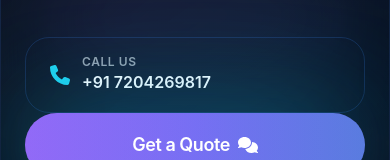
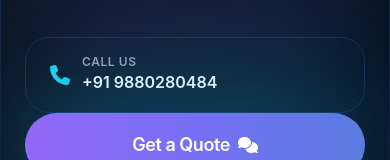
Before and after one commit to JanakeeshHd/PPT, a React (Vite) app: page / in a window 390 px wide. Both pictures are taken after a click on the button "Toggle mobile menu". Shown: the part 642-802 px from the top of the page. Built offline with nearby package versions, Linux system fonts and the light colour scheme.

Commit message:
menu bar number updated

```diff
--- a/src/components/Navbar.jsx
+++ b/src/components/Navbar.jsx
@@ -209,13 +209,13 @@ export default function Navbar() {
                 {/* Menu Footer */}
                 <div className="p-6 space-y-4">
                   <a
-                    href="tel:+917204269817"
+                    href="tel:+919880280484"
                     className="flex items-center gap-3 w-full px-6 py-4 text-white font-semibold border border-blue-500/20 rounded-2xl hover:bg-white/5 transition-all duration-300"
                   >
                     <FaPhone className="w-5 h-5 text-cyan-400" />
                     <div className="text-left">
                       <div className="text-xs text-gray-400 uppercase tracking-wider">Call Us</div>
-                      <div>+91 7204269817</div>
+                      <div>+91 9880280484</div>
                     </div>
                   </a>
                   <Link to="/contact" onClick={() => setMobileMenuOpen(false)}>
```
